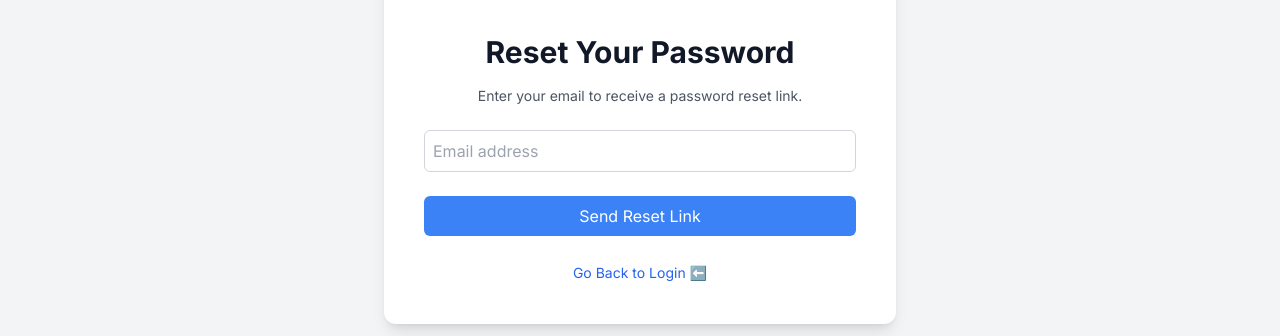
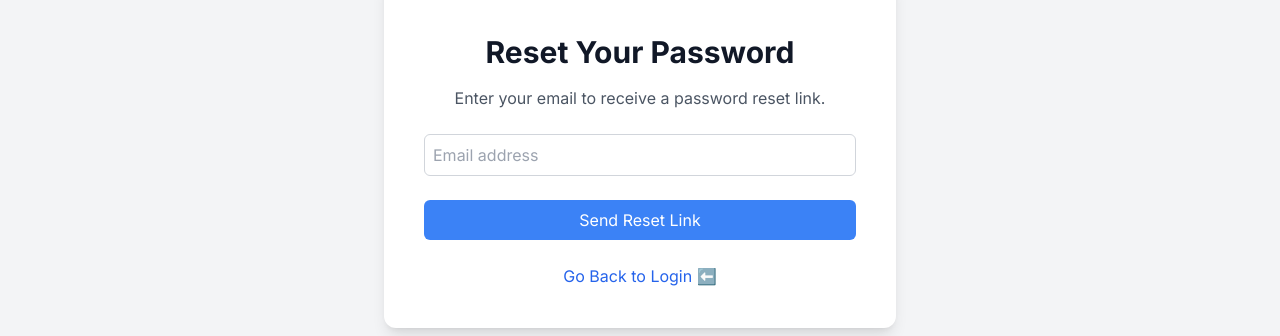
Before and after one commit to markbuckner/my-notes-app, a Next.js app: page /auth/request-reset in a window 1280 px wide. Shown: the part 154-490 px from the top of the page. Built offline with nearby package versions, Linux system fonts and the light colour scheme; no server answers.

Commit message:
style adjustments

```diff
--- a/src/app/auth/request-reset/page.tsx
+++ b/src/app/auth/request-reset/page.tsx
@@ -45,7 +45,7 @@ const RequestReset: React.FC = () => {
             <h2 className="mt-6 text-3xl font-bold text-gray-900">
               Reset Your Password
             </h2>
-            <p className="pt-4 text-sm text-gray-600">
+            <p className="pt-4 text-gray-600">
               Enter your email to receive a password reset link.
             </p>
           </div>
@@ -66,7 +66,7 @@ const RequestReset: React.FC = () => {
             </button>
             {/* Go Back to Login Link */}
             <div className="text-center mt-4">
-              <Link href="/login" className="text-blue-600 hover:text-blue-800 text-sm">
+              <Link href="/login" className="text-blue-600 hover:text-blue-800">
                 Go Back to Login ⬅️
               </Link>
             </div>
--- a/src/app/notes/page.tsx
+++ b/src/app/notes/page.tsx
@@ -1,6 +1,6 @@
 "use client";
 
-import React, { useEffect, useState, useRef, useCallback } from 'react';
+import React, { useState, useRef } from 'react';
 import { useRouter } from 'next/navigation';
 import { createBrowserClient } from '@supabase/ssr';
 import Navbar from '../../components/Navbar';
@@ -196,7 +196,7 @@ const Notes: React.FC = () => {
     <>
       <Navbar onCreateNote={handleNewNoteClick} isNotesPage={true} />
       <div className="flex flex-col items-center justify-normal bg-gray-100" style={{ minHeight: 'calc(100vh - 64px)' }}>
-        <div className="w-full max-w-5xl mx-auto px-2 relative">
+        <div className="w-full max-w-4xl mx-auto px-2 relative">
           <div id="spacer" className="p-2"></div>
           <div id="create-note" className={`bg-white p-8 border rounded-lg shadow-lg mt-4 mb-8 ${highlight ? 'highlight-animation' : ''}`}>
             <input
@@ -205,7 +205,7 @@ const Notes: React.FC = () => {
               value={noteTitle}
               onChange={(e) => setNoteTitle(e.target.value)}
               className="w-full p-2 border rounded-md mb-4"
-              maxLength={120}
+              maxLength={100}
             />
             <textarea
               ref={textareaRef}
@@ -213,7 +213,7 @@ const Notes: React.FC = () => {
               placeholder="Write your note here..."
               value={noteContent}
               onChange={handleTextareaChange}
-              maxLength={5000}
+              maxLength={4000}
             ></textarea>
             <button
               onClick={handleSaveNote}
```
